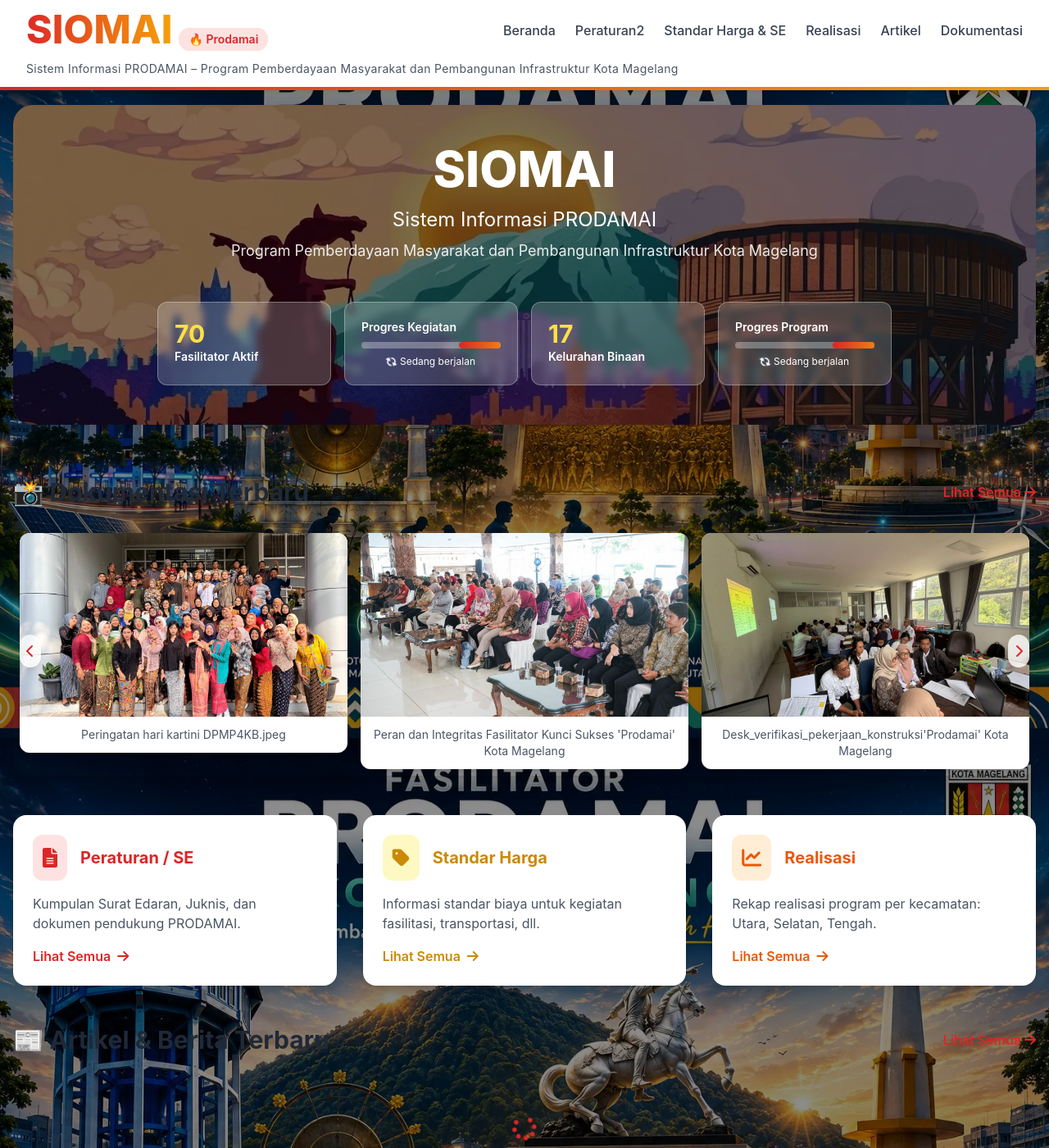
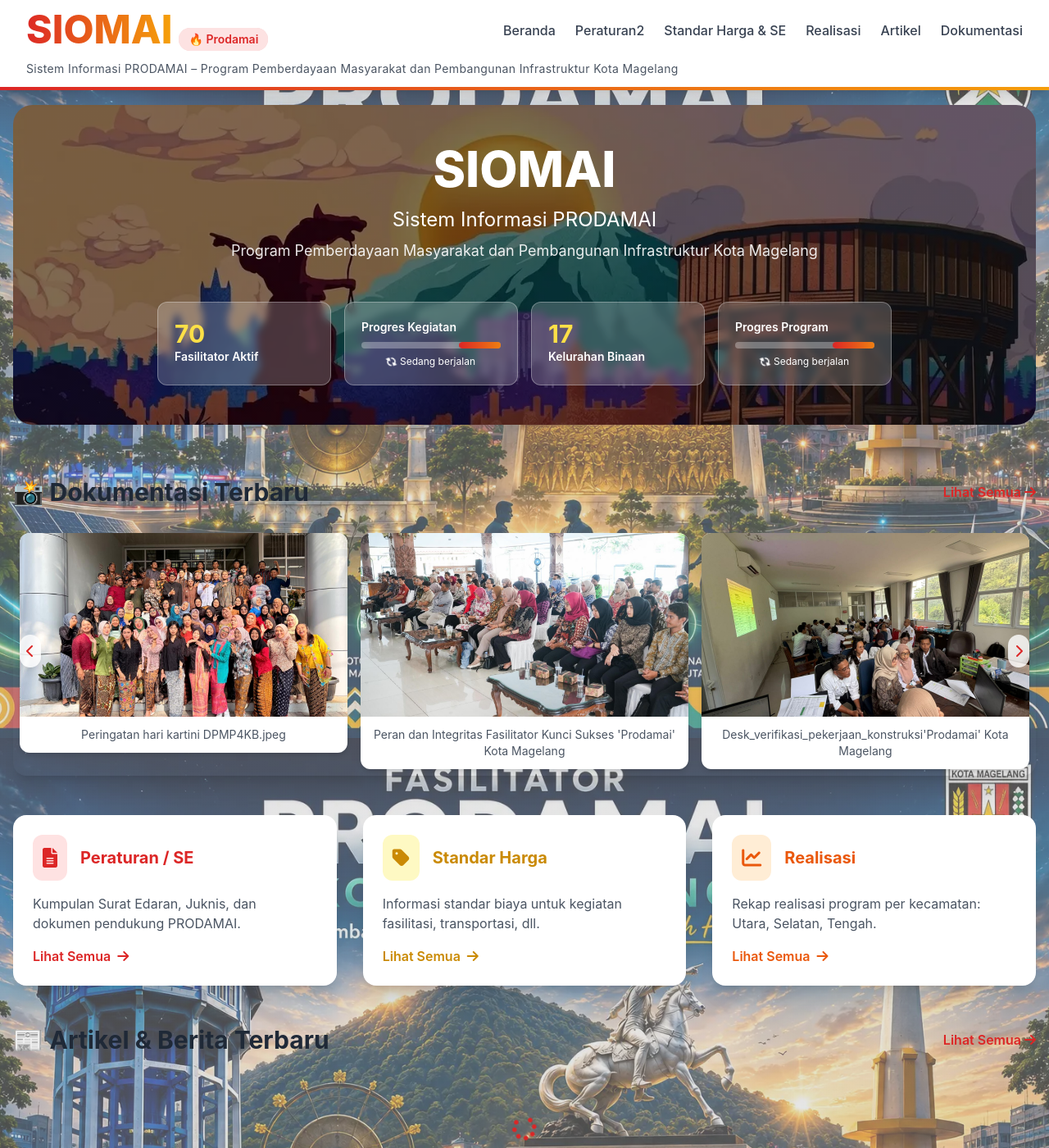
Before and after one commit to fasilitatormgl/siomai, a Jekyll site: the page built from index.html, in a window 1280 px wide and 1400 px high. Shown: the whole window at 82% size. Built offline with Jekyll 4.4.1, drawn with Linux system fonts in a browser that asks for light colours; nearby versions of some CDN libraries; comment, search, counter and statistics services are not loaded.

Commit message:
Update background gradients in index.html

```diff
--- a/index.html
+++ b/index.html
@@ -260,7 +260,7 @@ background-position: center;
           Semakin mendekati 0.1, akan semakin terang (gambar makin terlihat).
         */
         background:
-            linear-gradient(rgba(0, 0, 0, 0.45), rgba(0, 0, 0, 0.45)),
+            linear-gradient(rgba(192,192,192,0.4), rgba(192,192,192,0.4)),
             url('{{ site.baseurl }}/assets/images/bg-global.webp'); /* Ganti dengan gambar background web Anda */
 
         background-size: cover;
```
